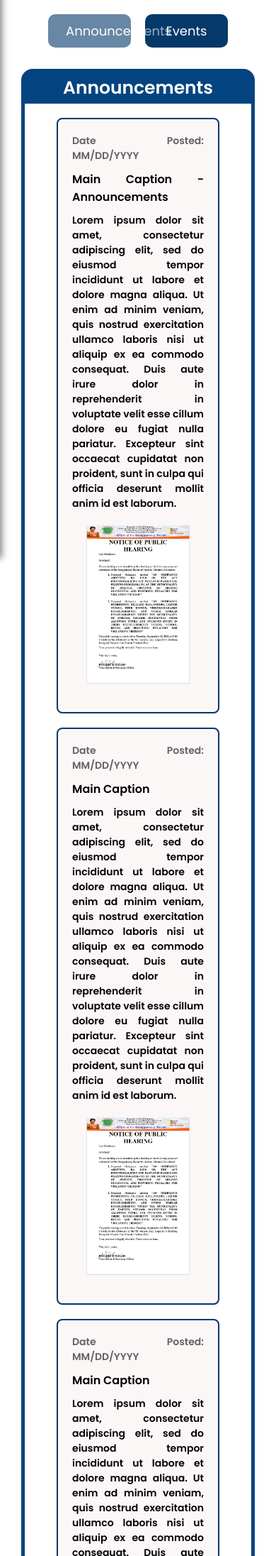
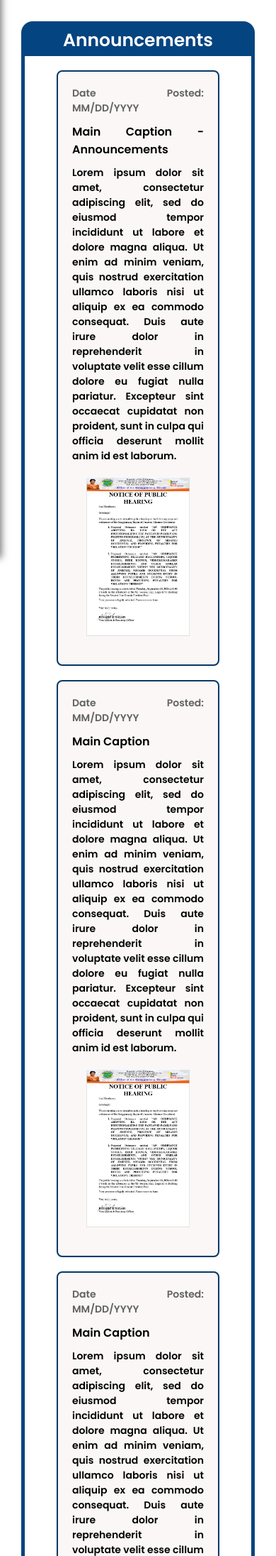
Before and after one commit to PJESTRELLA/C.A.P.T.-Website, a PHP site: page /dashboard/user/user-bulletin.html in a window 390 px wide. Shown: the part 60-2252 px from the top of the page at 71% size. Run offline with PHP 8.4, Linux system fonts and the light colour scheme.

Commit message:
Need to fix Mobile

```diff
--- a/dashboard/user/user-bulletin.css
+++ b/dashboard/user/user-bulletin.css
@@ -342,38 +342,4 @@
     flex-direction: column;
   }
 
-  .option-panel{
-    display: flex;
-    justify-content: center;
-    padding-top: 20px;
-    gap: 20px;
-  }
-
-.announcements-btn,
-.events-btn {
-  background-color: #053969;
-  color: white;
-  border: none;
-  padding: 10px 25px;
-  font-size: 18px;
-  font-family: 'Poppins', sans-serif;
-  border-radius: 10px;
-  cursor: pointer;
-  transition: all 0.2s ease;
-  width: 30%;
 }
-
-.announcements-btn:hover:not(:disabled),
-.events-btn:hover:not(:disabled) {
-  background-color: #053969;
-  color: white;
-}
-
-.announcements-btn:disabled,
-.events-btn:disabled {
-  opacity: 0.6;
-  cursor: not-allowed;
-}
-
-
-}
--- a/dashboard/user/user-bulletin.html
+++ b/dashboard/user/user-bulletin.html
@@ -35,17 +35,6 @@
         </div>
         <h1 class = "greeting-mobile">C.A.P.T.</h1>
       </div>
-    </div>
-
-    <div class ="sidebar">
-      <div class = "sidebar-topbar">
-        <h1 class = "sidebar-title">Navigation</h1>
-        <button class = "close-btn">X</button>
-      </div>
-        <button class = "navigation-btns">Bulletin</button>
-        <button class = "navigation-btns">Request</button>
-        <button class = "navigation-btns">Manage</button>
-        <button class = "navigation-btns">Profile</button>
     </div>
   </header>
 
@@ -108,74 +97,33 @@
         </div>
       </div>
     </div>
+  </div>
 
-  </div>
+  <div class ="sidebar">
+      <div class = "sidebar-topbar">
+        <h1 class = "sidebar-title">Navigation</h1>
+        <button class = "close-btn">X</button>
+      </div>
+        <button class = "navigation-btns">Bulletin</button>
+        <button class = "navigation-btns">Request</button>
+        <button class = "navigation-btns">Manage</button>
+        <button class = "navigation-btns">Profile</button>
+    </div>
 
   <script>
     const menuBtn = document.querySelector('.menu-btn');
     const closeBtn = document.querySelector('.close-btn');
     const sidebar = document.querySelector('.sidebar');
 
-    const announcementsBtn = document.querySelector('.announcements-btn');
-    const eventsBtn = document.querySelector('.events-btn');
-    const announcements = document.querySelector('.announcements');
-    const events = document.querySelector('.events');
+    // Show sidebar when menu button is clicked
+    menuBtn.addEventListener('click', () => {
+      sidebar.classList.add('active');
+    });
 
-    // Sidebar toggle (works everywhere)
-    menuBtn.addEventListener('click', () => sidebar.classList.add('active'));
-    closeBtn.addEventListener('click', () => sidebar.classList.remove('active'));
-
-    // Function to activate the mobile toggle behavior
-    function setupMobileToggle() {
-      // Default mobile state: show announcements only
-      announcements.style.display = 'block';
-      events.style.display = 'none';
-      announcementsBtn.disabled = true;
-      eventsBtn.disabled = false;
-
-      // Button event handlers
-      announcementsBtn.onclick = () => {
-        announcements.style.display = 'block';
-        events.style.display = 'none';
-        announcementsBtn.disabled = true;
-        eventsBtn.disabled = false;
-      };
-
-      eventsBtn.onclick = () => {
-        announcements.style.display = 'none';
-        events.style.display = 'block';
-        announcementsBtn.disabled = false;
-        eventsBtn.disabled = true;
-      };
-    }
-
-    // Function to reset for desktop (both visible, both enabled)
-    function setupDesktopView() {
-      announcements.style.display = 'block';
-      events.style.display = 'block';
-      announcementsBtn.disabled = false;
-      eventsBtn.disabled = false;
-
-      // Remove previous mobile event handlers
-      announcementsBtn.onclick = null;
-      eventsBtn.onclick = null;
-    }
-
-    // Check and apply logic based on screen width
-    function checkScreenSize() {
-      if (window.innerWidth <= 900) {
-        setupMobileToggle();
-      } else {
-        setupDesktopView();
-      }
-    }
-
-    // Run at start and whenever the window resizes
-    checkScreenSize();
-    window.addEventListener('resize', checkScreenSize);
+    closeBtn.addEventListener('click', () => {
+      sidebar.classList.remove('active');
+    });
   </script>
-
-
 
 </body>
 </html>
```
